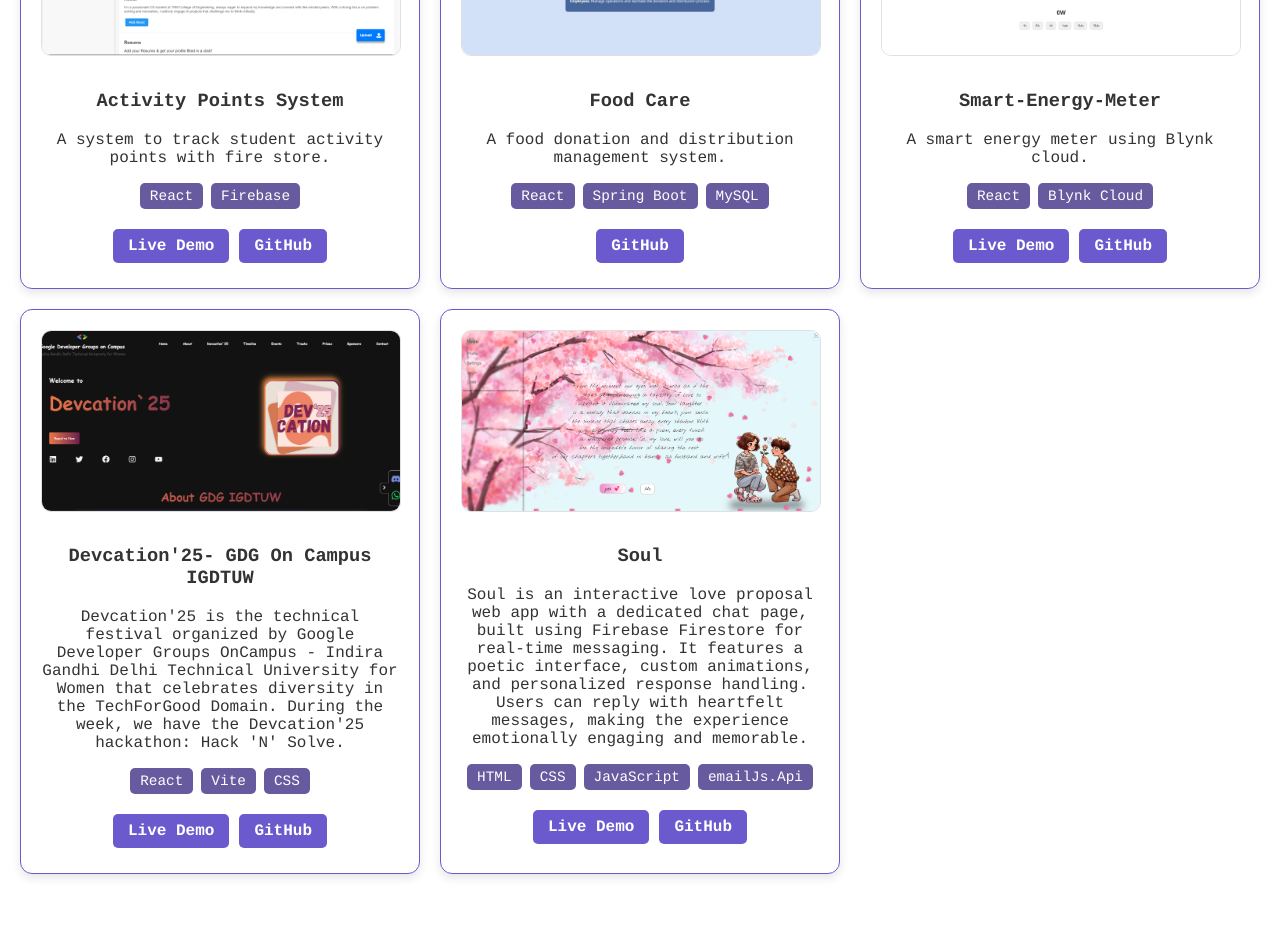
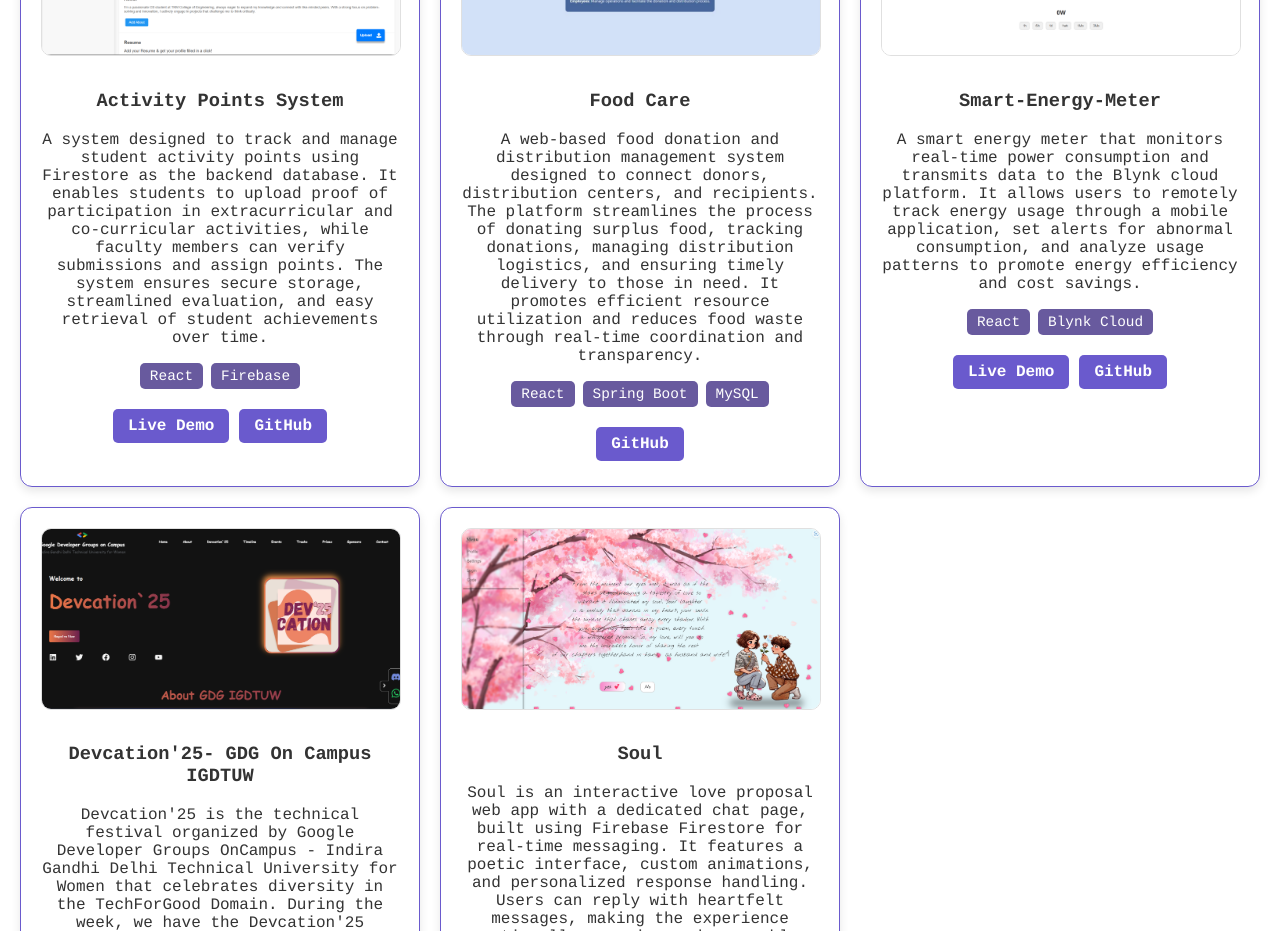
Before and after one commit to Arunitdy/portfolio-2.0, a React (Vite) app in the folder portfolio/: page / in a window 1280 px wide. Shown: the part 3240-4171 px from the top of the page. Built offline with nearby package versions, Linux system fonts and the light colour scheme; no server answers.

Commit message:
Update Projects.jsx

```diff
--- a/portfolio/src/All/Project/Projects.jsx
+++ b/portfolio/src/All/Project/Projects.jsx
@@ -14,7 +14,7 @@ const projects = [
   {
     title: "Activity Points System",
     gui: Activity,
-    description: "A system to track student activity points with  fire store.",
+    description: "A system designed to track and manage student activity points using Firestore as the backend database. It enables students to upload proof of participation in extracurricular and co-curricular activities, while faculty members can verify submissions and assign points. The system ensures secure storage, streamlined evaluation, and easy retrieval of student achievements over time.",
     techStack: ["React", "Firebase"],
     liveLink: "https://activity-points.vercel.app/",
     githubLink: "https://github.com/1518manu/ActivityPoints.git",
@@ -22,7 +22,7 @@ const projects = [
   {
     title: "Food Care",
     gui: FDMS,
-    description: "A food donation and distribution management system.",
+    description: "A web-based food donation and distribution management system designed to connect donors, distribution centers, and recipients. The platform streamlines the process of donating surplus food, tracking donations, managing distribution logistics, and ensuring timely delivery to those in need. It promotes efficient resource utilization and reduces food waste through real-time coordination and transparency.",
     techStack: ["React", "Spring Boot", "MySQL"],
     liveLink: "",
     githubLink: "https://github.com/Arunitdy/Food-Donation-and-Distribution-Management-System",
@@ -38,7 +38,7 @@ const projects = [
   {
     title: "Smart-Energy-Meter",
     gui: Smart,
-    description: "A smart energy meter using Blynk cloud.",
+    description: "A smart energy meter that monitors real-time power consumption and transmits data to the Blynk cloud platform. It allows users to remotely track energy usage through a mobile application, set alerts for abnormal consumption, and analyze usage patterns to promote energy efficiency and cost savings.",
     techStack: ["React", "Blynk Cloud"],
     liveLink: "https://smart-energy-meter-three.vercel.app/",
     githubLink: "https://github.com/Arunitdy/Smart-Energy-Meter",
```
